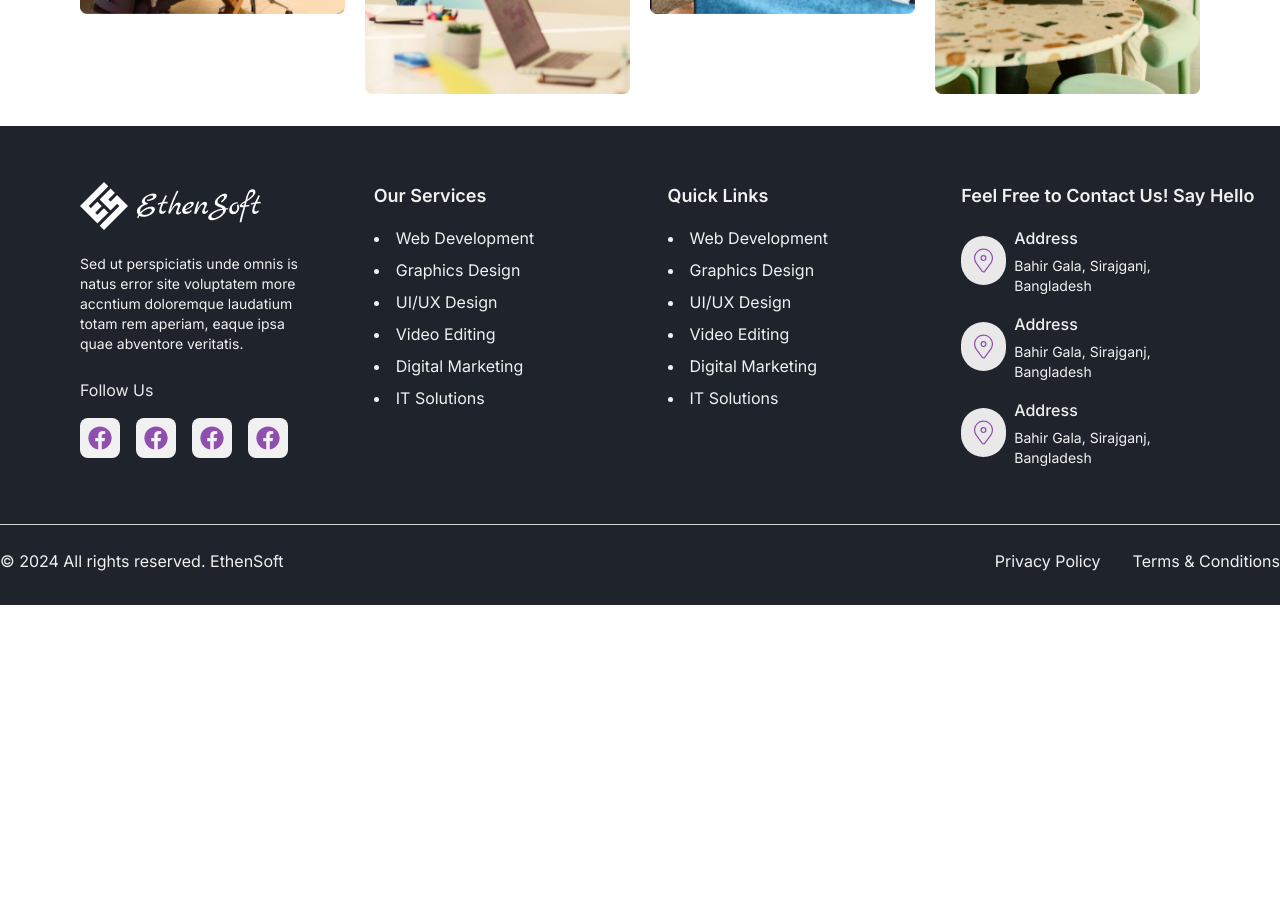
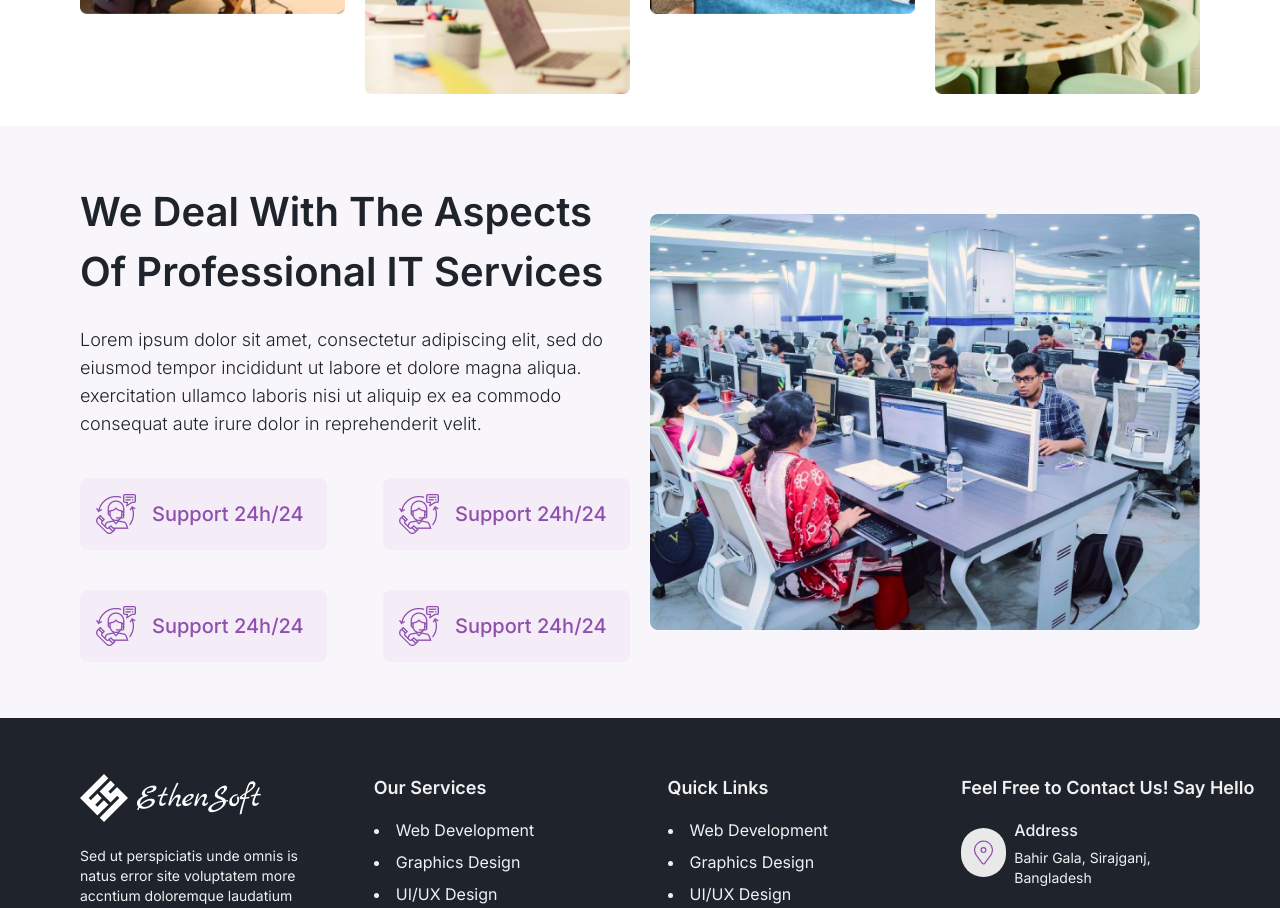
Before and after one commit to alive1258/ethen-soft-client, a Next.js app: page /about in a window 1280 px wide. Shown: the part 1040-1948 px from the top of the page. Before the commit the page ends 1645 px from the top, so only its background shows below. Built offline with nearby package versions, Linux system fonts and the light colour scheme.

Commit message:
create it services section

```diff
--- a/src/app/(withCommonLayout)/about/page.jsx
+++ b/src/app/(withCommonLayout)/about/page.jsx
@@ -1,11 +1,13 @@
 import Banner from "@/components/UI/About/Banner/Banner";
 import ImageGallery from "@/components/UI/About/ImageGallery/ImageGallery";
+import ItServices from "@/components/UI/About/ItServices/ItServices";
 
 const AboutPage = () => {
   return (
     <>
       <Banner />
       <ImageGallery />
+      <ItServices />
     </>
   );
 };
--- /dev/null
+++ b/src/components/UI/About/ItServices/ItServices.jsx
@@ -0,0 +1,54 @@
+import Image from "next/image";
+import support from "../../../../../public/assets/images/support.png";
+import Union from "../../../../../public/assets/images/Union.png";
+
+const ItServices = () => {
+  return (
+    <>
+      <div className="bg-[#F4EDF7]/50 py-14">
+        <div className="container flex items-center gap-5">
+          <div className="w-full">
+            <h1 className="text-black-base text-[40px] font-semibold pb-6">
+              We Deal With The Aspects Of Professional IT Services
+            </h1>
+            <p className="text-black-base text-lg font-light">
+              Lorem ipsum dolor sit amet, consectetur adipiscing elit, sed do
+              eiusmod tempor incididunt ut labore et dolore magna aliqua.
+              exercitation ullamco laboris nisi ut aliquip ex ea commodo
+              consequat aute irure dolor in reprehenderit velit.
+            </p>
+            <div className="grid grid-cols-2 gap-x-14 gap-y-10 mt-10">
+              <div className="bg-[#F4EDF7] rounded-lg p-4 flex items-center gap-4 text-primary-base">
+                <Image src={support} width={40} height={40} alt="icon" />
+                <h6 className="text-xl font-medium">Support 24h/24</h6>
+              </div>
+              <div className="bg-[#F4EDF7] rounded-lg p-4 flex items-center gap-4 text-primary-base">
+                <Image src={support} width={40} height={40} alt="icon" />
+                <h6 className="text-xl font-medium">Support 24h/24</h6>
+              </div>
+              <div className="bg-[#F4EDF7] rounded-lg p-4 flex items-center gap-4 text-primary-base">
+                <Image src={support} width={40} height={40} alt="icon" />
+                <h6 className="text-xl font-medium">Support 24h/24</h6>
+              </div>
+              <div className="bg-[#F4EDF7] rounded-lg p-4 flex items-center gap-4 text-primary-base">
+                <Image src={support} width={40} height={40} alt="icon" />
+                <h6 className="text-xl font-medium">Support 24h/24</h6>
+              </div>
+            </div>
+          </div>
+          <div className="w-full">
+            <Image
+              className="rounded-lg"
+              src={Union}
+              width={629}
+              height={476}
+              alt="union"
+            />
+          </div>
+        </div>
+      </div>
+    </>
+  );
+};
+
+export default ItServices;
```
Also changed, not shown: public/assets/images/Union.png (added), public/assets/images/support.png (added).
